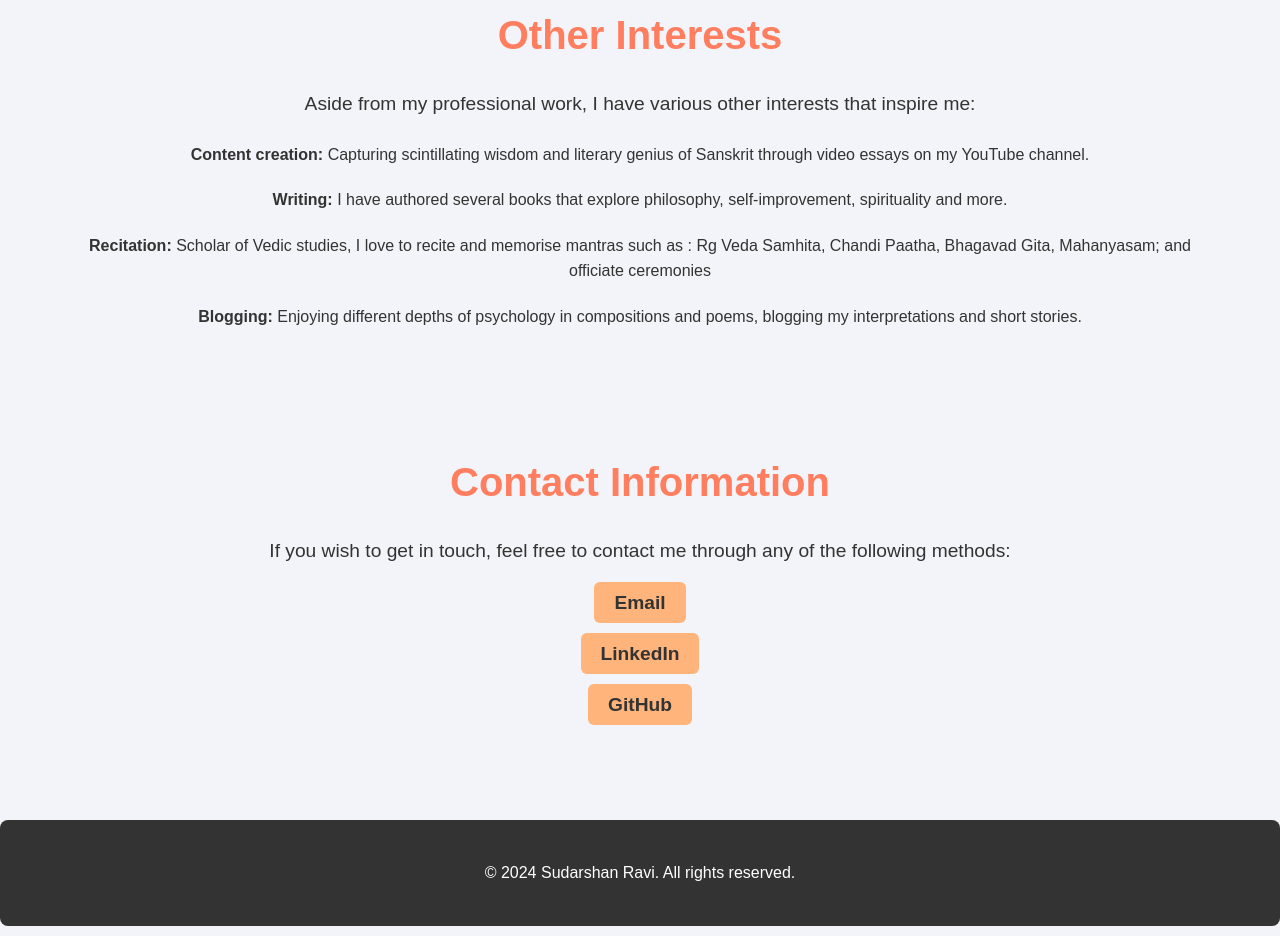
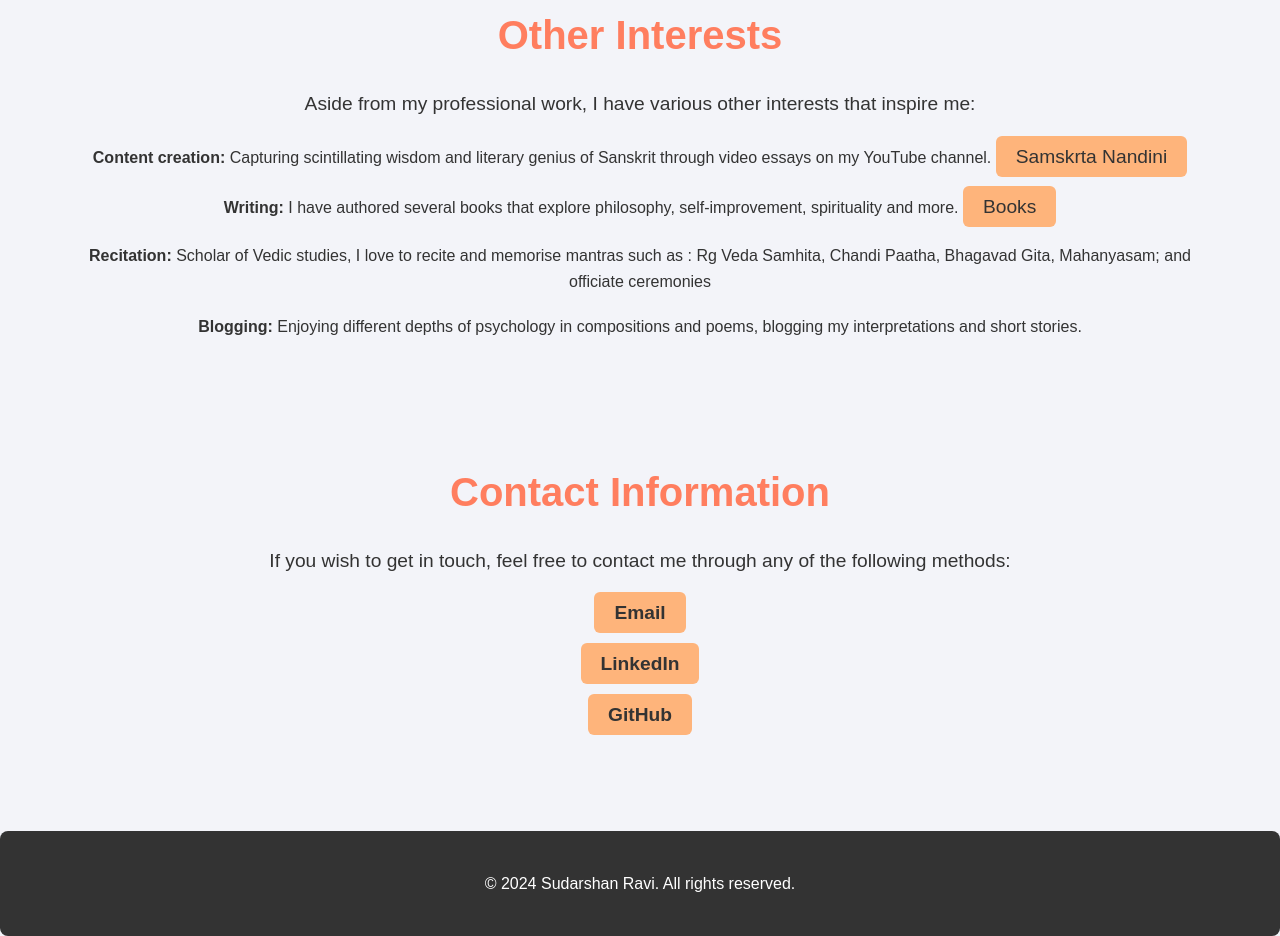
Before and after one commit to sudarshanr0/sudarshanr0.github.io, a plain HTML site: page index.html in a window 1280 px wide. Shown: the part 2816-3752 px from the top of the page. Drawn offline with Linux system fonts and the light colour scheme.

Commit message:
Update index.html

```diff
--- a/index.html
+++ b/index.html
@@ -135,8 +135,11 @@
             <h2>Other Interests</h2>
             <p>Aside from my professional work, I have various other interests that inspire me:</p>
             <ul>
-                <li><strong>Content creation:</strong> Capturing scintillating wisdom and literary genius of Sanskrit through video essays on my YouTube channel.</li>
-                <li><strong>Writing:</strong> I have authored several books that explore philosophy, self-improvement, spirituality and more. </li>
+                <li><strong>Content creation:</strong> Capturing scintillating wisdom and literary genius of Sanskrit through video essays on my YouTube channel.  <a href=" https://www.youtube.com/@samskrtanandini2679">Samskrta Nandini</a> </li>
+                <li><strong>Writing:</strong> I have authored several books that explore philosophy, self-improvement, spirituality and more.   <a href="books.html">Books</a> </li>
+
+
+
                 <li><strong>Recitation:</strong> Scholar of Vedic studies, I love to recite and memorise mantras such as : Rg Veda Samhita, Chandi Paatha, Bhagavad Gita, Mahanyasam; and officiate ceremonies</li>
                 <li><strong>Blogging:</strong> Enjoying different depths of psychology in compositions and poems, blogging my interpretations and short stories.</li>
             </ul>
```
